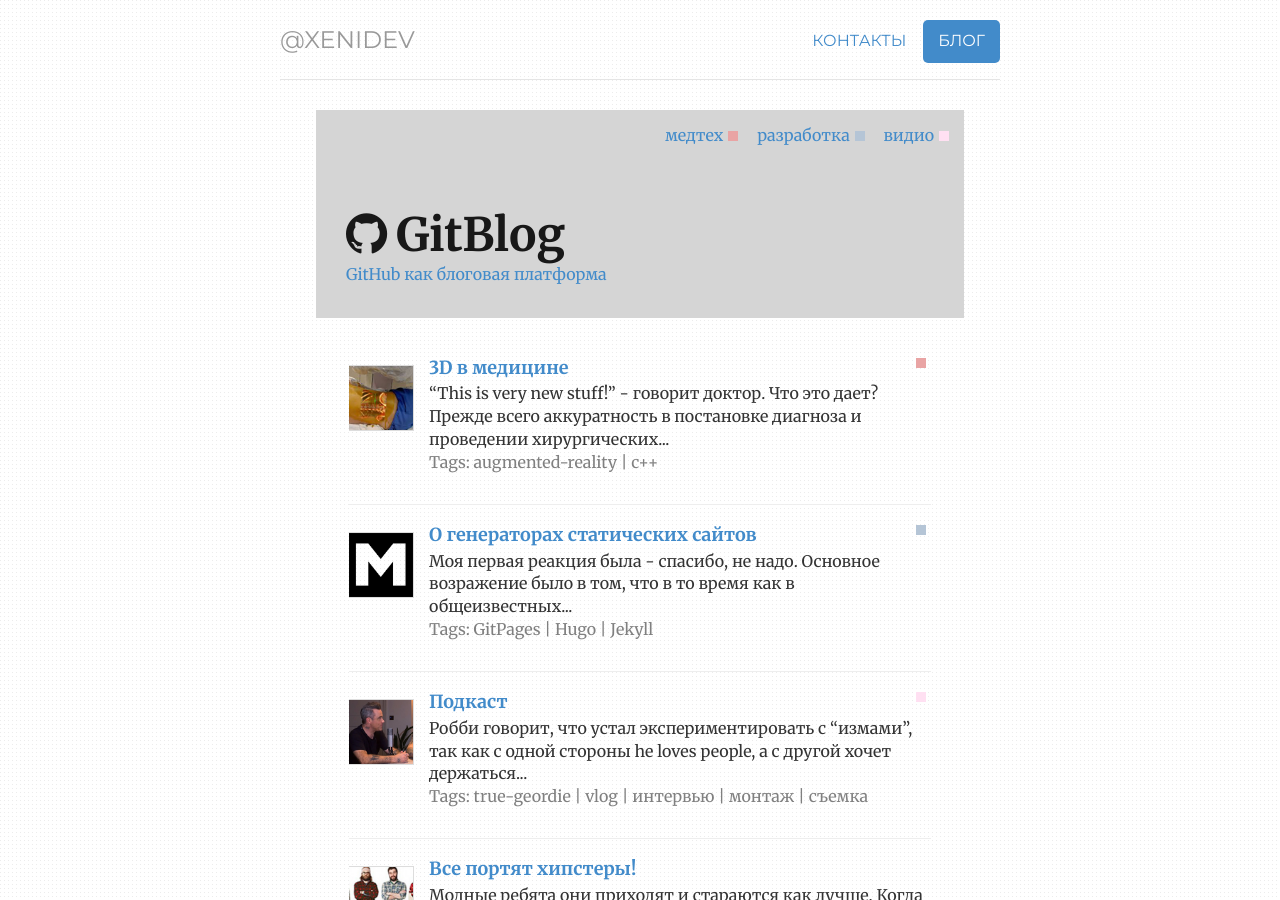
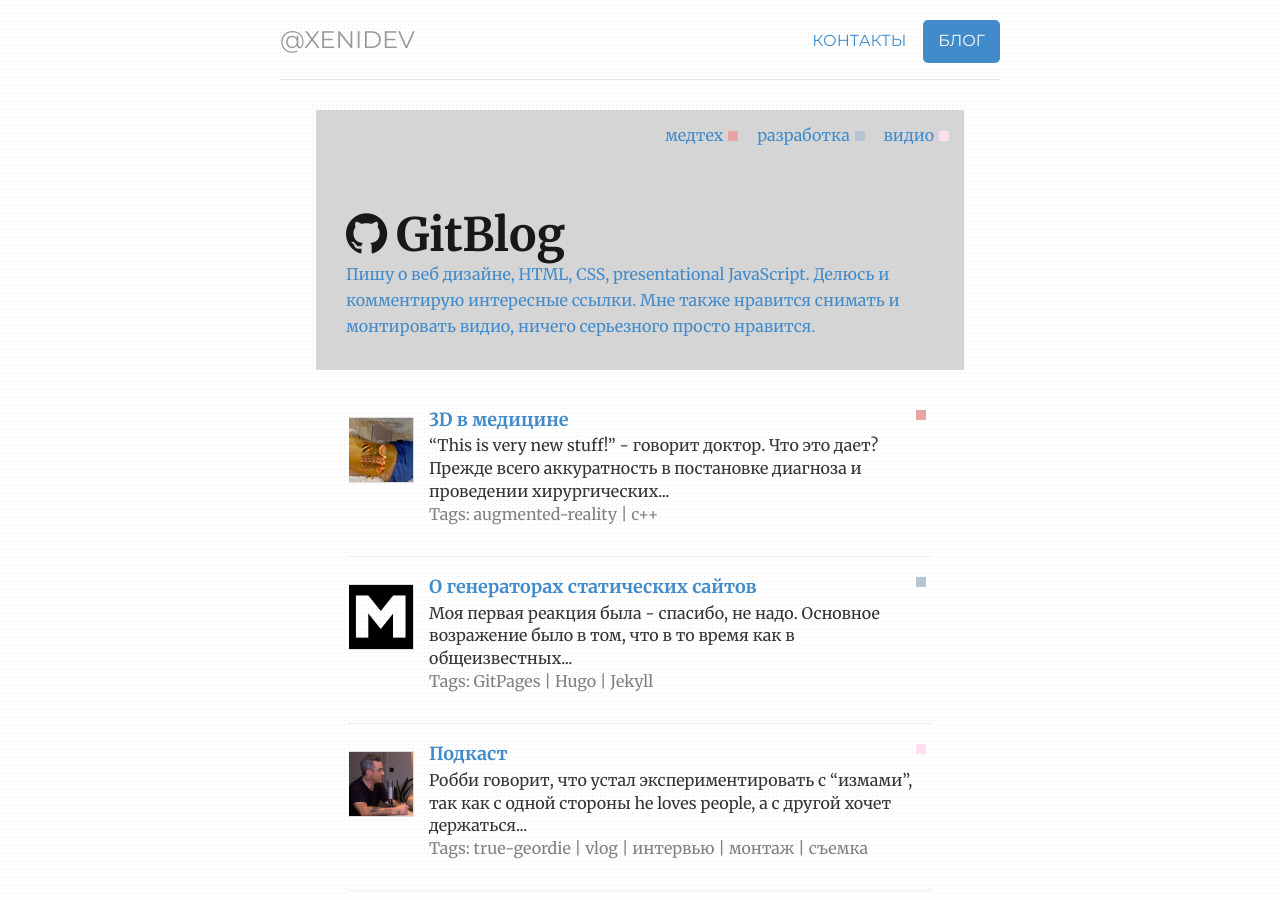
Before and after one commit to ValeraS/xenidev.github.io, a Jekyll site: the page built from notes/index.html, in a window 1280 px wide and 900 px high. Built offline with Jekyll 4.4.1, drawn with Linux system fonts in a browser that asks for light colours.

Commit message:
Update index.html

```diff
--- a/notes/index.html
+++ b/notes/index.html
@@ -19,7 +19,7 @@ notes: active
       <li><i class="fa fa-github" style="font-size:48px;"></i>
         <h1>GitBlog</h1>
 
-	      <p> GitHub как блоговая платформа </p>
+	      <p> Пишу о веб дизайне, HTML, CSS, presentational JavaScript. Делюсь и комментирую интересные ссылки. Мне также нравится снимать и монтировать видио, ничего серьезного просто нравится.  </p>
 
 
 
```
